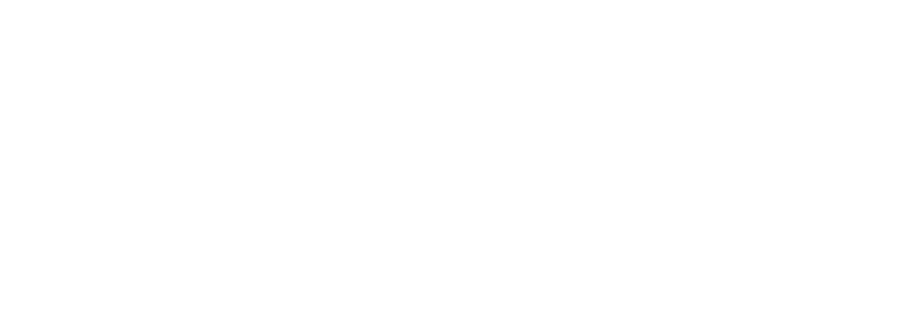
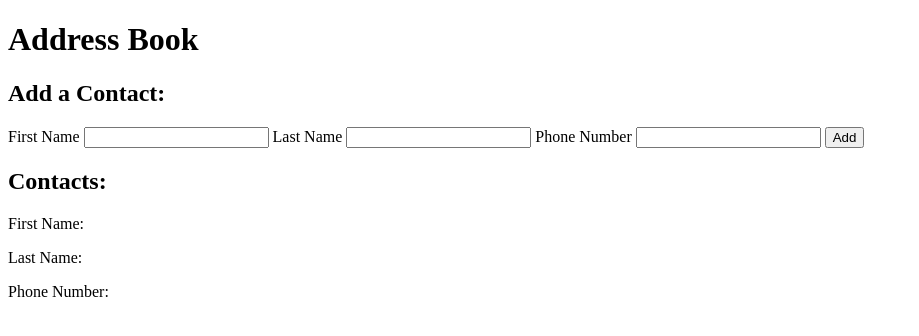
Before and after one commit to ChrisKLoveless/address-bookV1, a plain HTML site: page index.html in a window 1280 px wide. Shown: the whole page, without its empty margins (0-919 px from the left). Drawn offline with Linux system fonts and the light colour scheme.

Commit message:
add user logic

```diff
--- a/css/styles.css
+++ b/css/styles.css
@@ -0,0 +1,3 @@
+.hidden {
+    display: none;
+}
--- a/index.html
+++ b/index.html
@@ -8,6 +8,26 @@
   <title>Address Book</title>
 </head>
 <body>
+  <h1>Address Book</h1>
+  <h2>Add a Contact:</h2>
+  <form id="new-contact">
+    <label for="new-first-name">First Name</label>
+    <input type="text" id="new-first-name" name="new-first-name">
+    <label for="new-last-name">Last Name</label>
+    <input type="text" id="new-last-name" name="new-last-name">
+    <label for="new-phone-number">Phone Number</label>
+    <input type="text" id="new-phone-number" name="new-phone-number">
+    <button type="submit">Add</button>
+  </form>
 
+  <h2>Contacts:</h2>
+  <div id="contacts">
+  </div>
+
+  <div id="contact-details" class="hidden">
+    <p>First Name: <span id="first-name"></span></p>
+    <p>Last Name: <span id="last-name"></span></p>
+    <p>Phone Number: <span id="phone-number"></span></p>
+  </div>
 </body>
 </html>
```
Also changed, not shown: js/scripts.js (+17 -0 lines).
